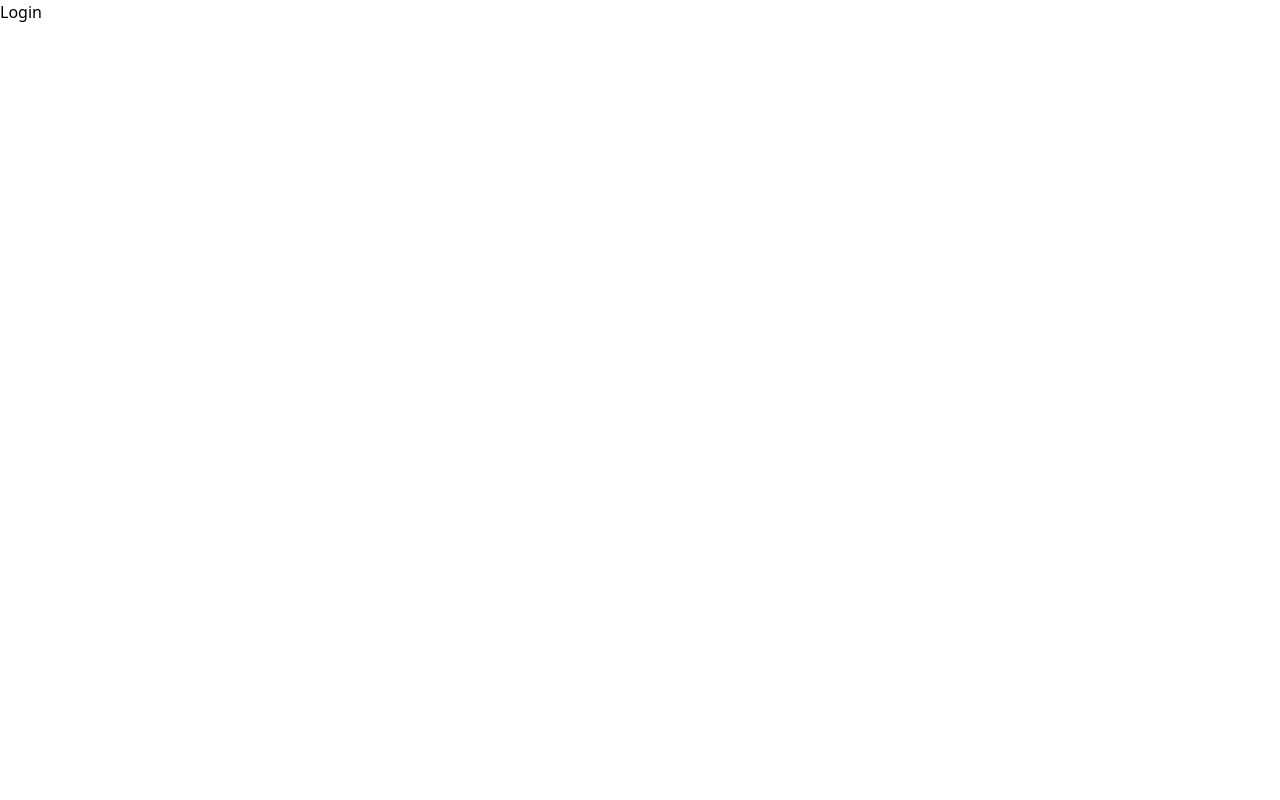
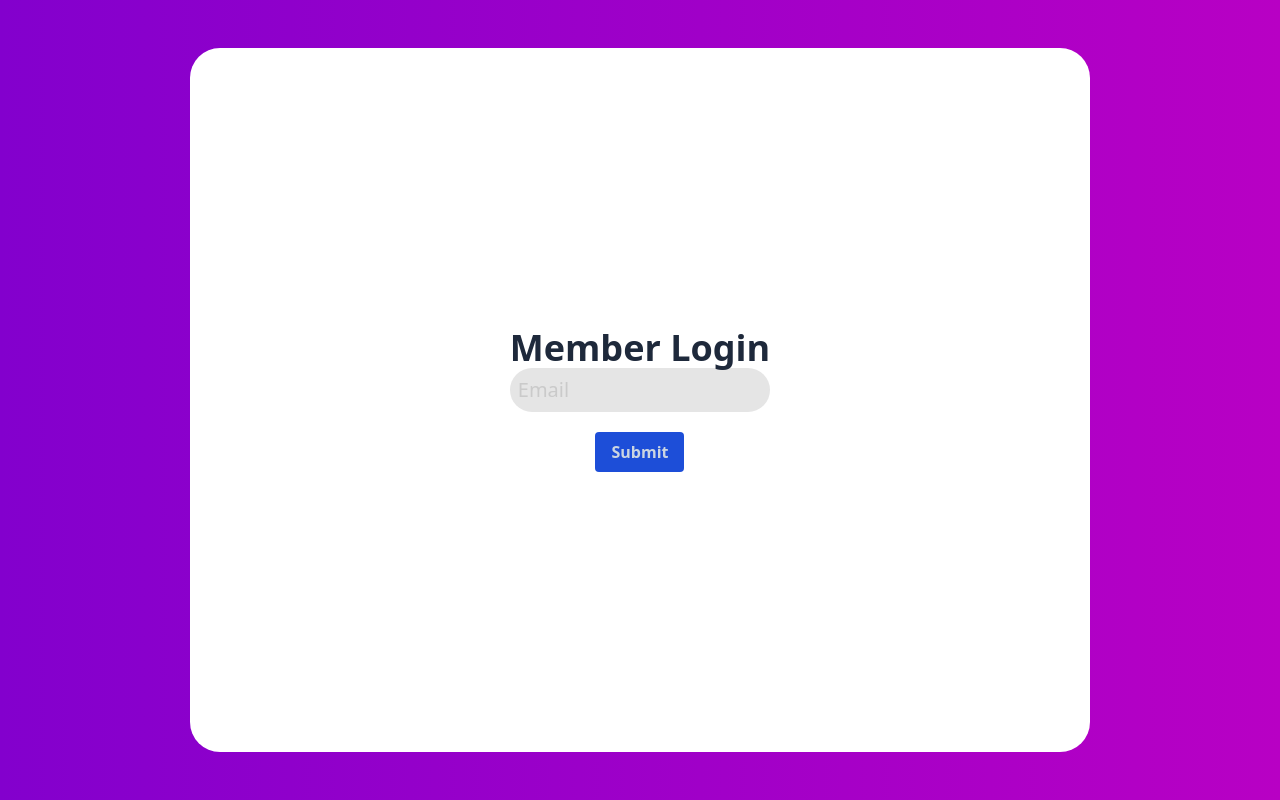
Before and after one commit to Benzagon/ChatApp, a Next.js app: page /login in a window 1280 px wide. Built offline with nearby package versions, Linux system fonts and the light colour scheme.

Commit message:
feat: login bg and centered

```diff
--- a/src/components/form.tsx
+++ b/src/components/form.tsx
@@ -1,15 +1,21 @@
-// import Bu
+import Button from "./button";
 
 type FormProps = {
-    title: string;
+  title: string;
 };
 
 const Form: React.FC<FormProps> = ({ title }) => {
-    return (
-        <div>
-            <h1>{title}</h1>
+  return (
+    <div className="flex flex-col gap-[20px] items-center bg-white px-[25vw] py-[35vh] rounded-[30px]">
+      <div>
+        <h1 className="text-slate-800 text-4xl font-bold content-center text-center">Member Login</h1>
+        <div className="bg-[#E5E5E5] p-2 rounded-[30px]">
+          <h4 className="text-[#cacaca] text-xl">Email</h4>
         </div>
-    );
+      </div>
+      <Button label="Submit" link="/"></Button>
+    </div>
+  );
 };
 
 export default Form;
--- a/src/pages/login.tsx
+++ b/src/pages/login.tsx
@@ -2,7 +2,9 @@ import Form from "@/components/form";
 
 const login: React.FC = () => {
   return (
-    <Form title="Login"/>
+    <div className=" flex h-screen items-center justify-center bg bg-gradient-to-r from-[#8300CD] to-[#B800C4]">
+      <Form title="Login"/>
+    </div>
   );
 };
 
```
